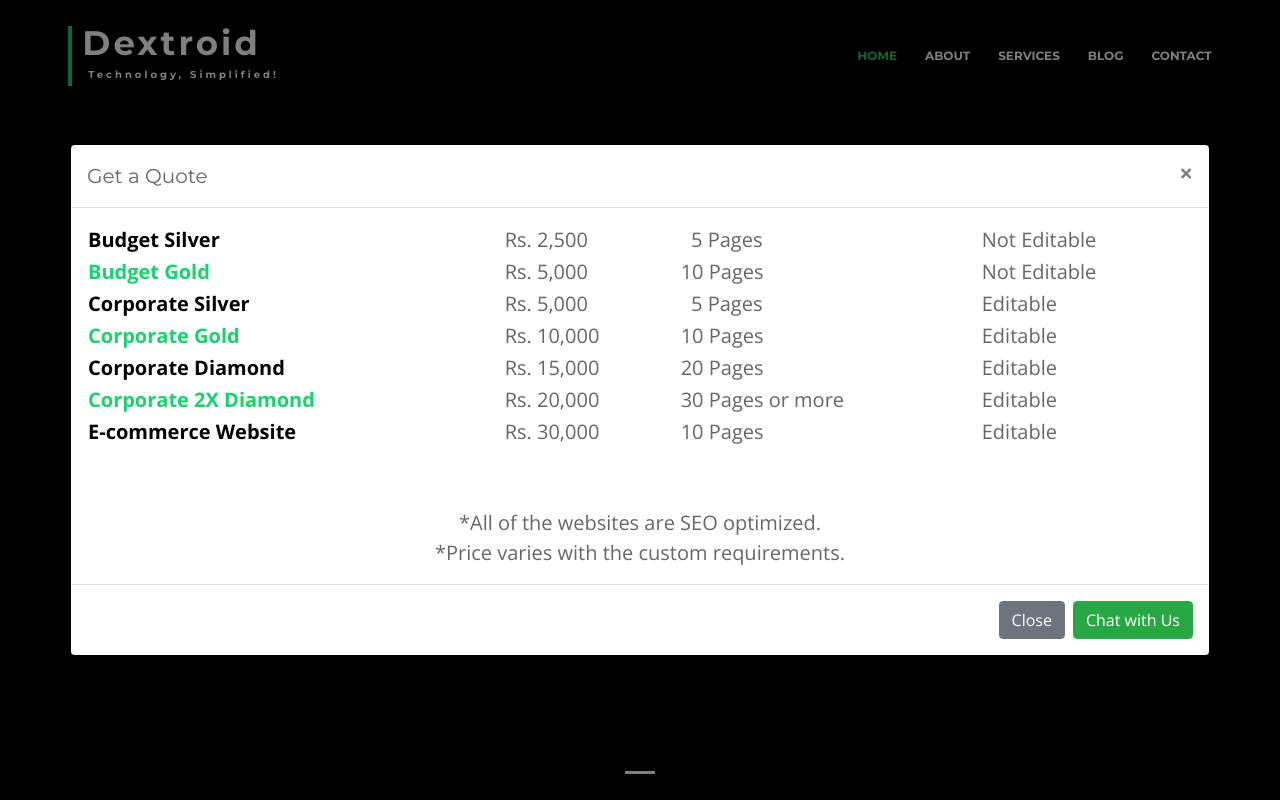
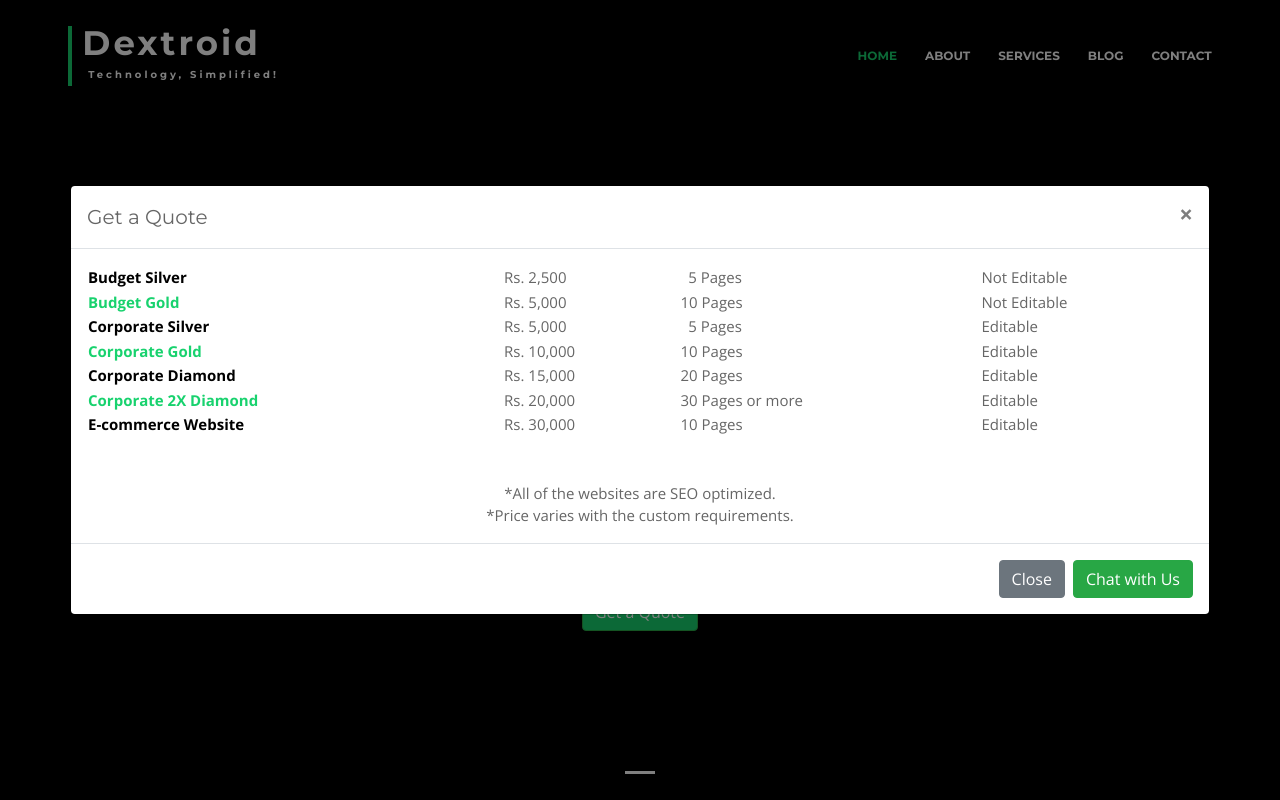
Before and after one commit to engineeroast/Dextroid, a PHP site: page / in a window 1280 px wide, after a click on "Get a Quote". Run offline with PHP 8.4, Linux system fonts and the light colour scheme; some web fonts are replaced.

Commit message:
Update style.css

```diff
--- a/assets/css/style.css
+++ b/assets/css/style.css
@@ -40,7 +40,7 @@ h1, h2, h3, h4, h5, h6 {
 /* Back to top button */
 @media screen and (min-width: 601px){
 .modal-body {
-  font-size: 20px;
+  font-size: 15px;
     }
 
 }
@@ -48,7 +48,7 @@ h1, h2, h3, h4, h5, h6 {
 
 @media screen and (max-width: 600px){
 .modal-body {
-  font-size: 10px;
+  font-size: 13px;
     }
 
 }
```
